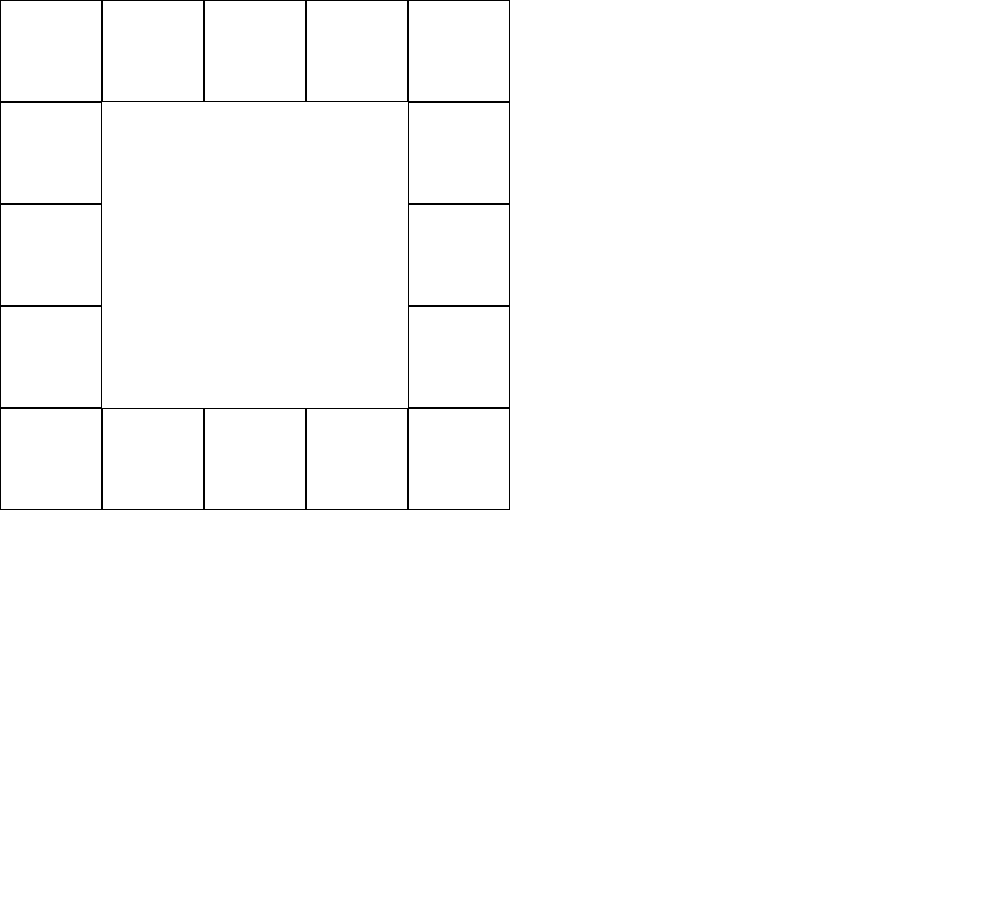
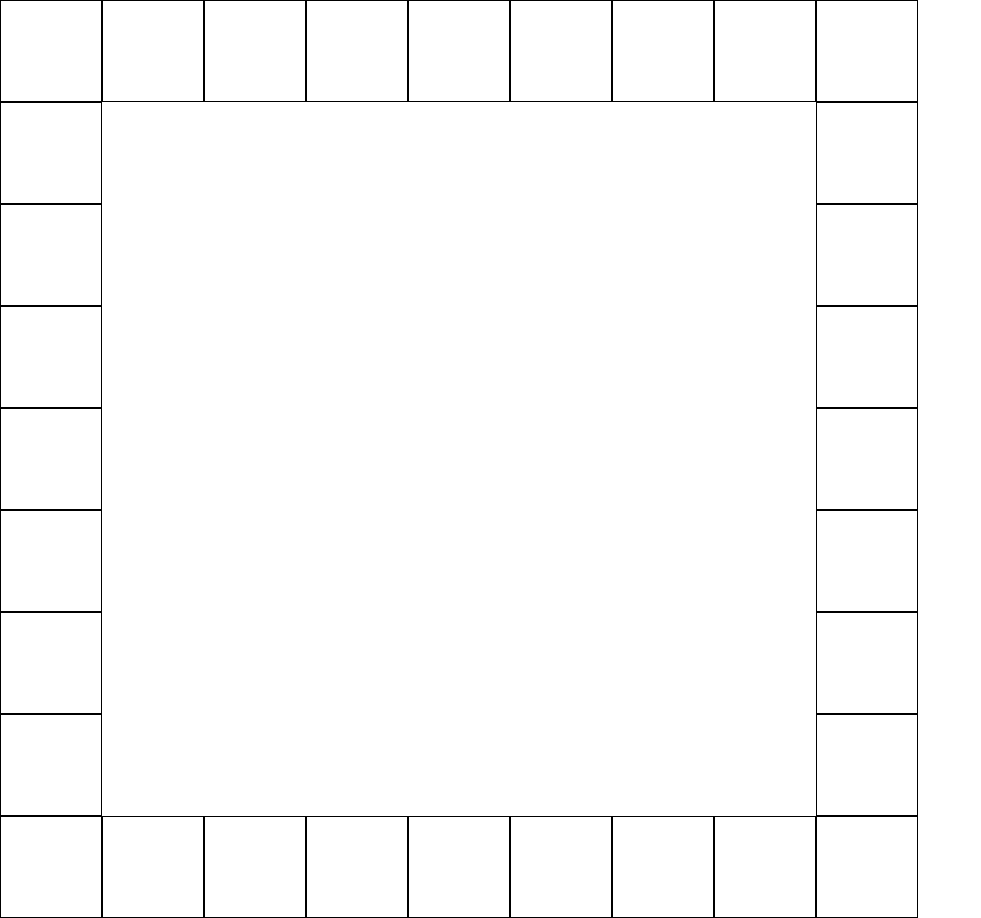
Before and after one commit to Dleavenworth/monopoly-socialism, a React (Create React App) app: page / in a window 1280 px wide. Shown: the whole page, without its empty margins (0-981 px from the left). Before the commit the page ends 800 px from the top, so only its background shows below. Built offline with nearby package versions, Linux system fonts and the light colour scheme.

Commit message:
Made board generation actually dynamic

```diff
--- a/src/components/Board.js
+++ b/src/components/Board.js
@@ -3,16 +3,15 @@ import Cell from './Cell'
 import Grid from '@mui/material/Grid'
 import Box from '@mui/material/Box'
 
-const gridSize = 5
+const gridSize = 9
+let templateString = 'repeat(" + gridSize + ", 0fr)'
 
 export default function Board() {
-
-    let squareRefs = []
+    let squares = []
 
     const makeBoard = () => {
         let col = 1
-        let row = 1
-        let squares = []
+        let row = 2
 
         const totalSquares = (gridSize*2+((gridSize-2)*2))
 
@@ -29,14 +28,22 @@ export default function Board() {
             else {
                 row--
             }
-            let tag = <Cell key={i} column={col} row={row}/>
-            squares.push(tag)
+
+            const square = {
+                col: col,
+                row: row
+            }
+
+            squares.push(square)
         }
-        return squares
+
+        return squares.map((curSquare, i) => {
+            return <Cell key={i} row={curSquare.row} column={curSquare.col}/>
+        })
     }
 
     return (
-        <Box sx={{display: "grid", gap: 0, gridTemplateColumns: 'repeat(5, 0fr)', gridTemplateRows: 'repeat(5, 0fr'}}>
+        <Box sx={{display: "grid", gap: 0, gridTemplateColumns: 'repeat(9, 0fr)', gridTemplateRows: 'repeat(9, 0fr'}}>
             {makeBoard()}
         </Box>
     )
```
